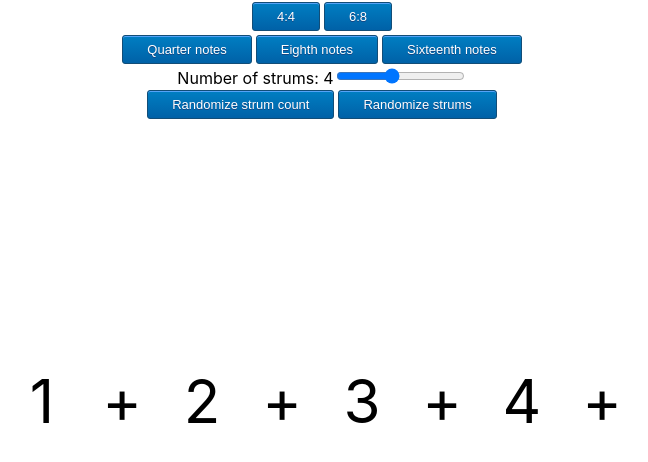
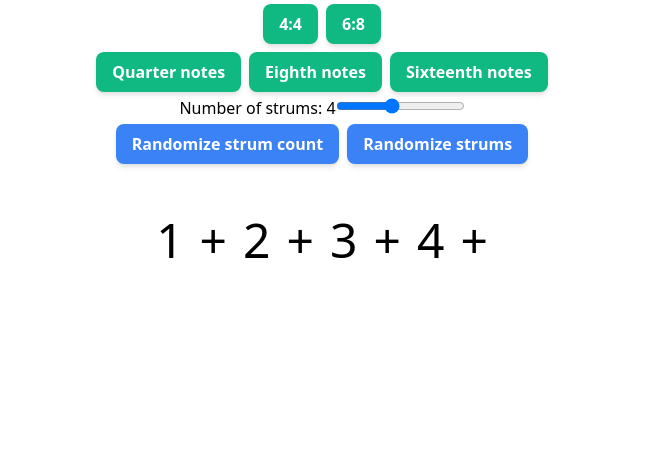
Before and after one commit to elhu/beat-patterns, a React (Create React App) app: page / in a window 1280 px wide. Shown: the top 462 px of the page, without its empty margins (318-966 px from the left). Built offline with nearby package versions, Linux system fonts and the light colour scheme.

Commit message:
Introduce tailwind CSS

```diff
--- /dev/null
+++ b/craco.config.js
@@ -0,0 +1,7 @@
+module.exports = {
+  style: {
+    postcss: {
+      plugins: [require("tailwindcss"), require("autoprefixer")],
+    },
+  },
+};
--- a/public/index.html
+++ b/public/index.html
@@ -24,9 +24,9 @@
       work correctly both with client-side routing and a non-root public URL.
       Learn how to configure a non-root public URL by running `npm run build`.
     -->
-    <title>React App</title>
+    <title>Strumming patterns generator</title>
   </head>
-  <body>
+  <body class="h-screen font-sans">
     <noscript>You need to enable JavaScript to run this app.</noscript>
     <div id="root"></div>
     <!--
--- a/src/App.css
+++ /dev/null
@@ -1,38 +0,0 @@
-.App {
-  text-align: center;
-}
-
-.App-logo {
-  height: 40vmin;
-  pointer-events: none;
-}
-
-@media (prefers-reduced-motion: no-preference) {
-  .App-logo {
-    animation: App-logo-spin infinite 20s linear;
-  }
-}
-
-.App-header {
-  background-color: #282c34;
-  min-height: 100vh;
-  display: flex;
-  flex-direction: column;
-  align-items: center;
-  justify-content: center;
-  font-size: calc(10px + 2vmin);
-  color: white;
-}
-
-.App-link {
-  color: #61dafb;
-}
-
-@keyframes App-logo-spin {
-  from {
-    transform: rotate(0deg);
-  }
-  to {
-    transform: rotate(360deg);
-  }
-}
--- a/src/App.tsx
+++ b/src/App.tsx
@@ -1,6 +1,5 @@
 import React from "react";
 import Beats, { Subdivisions } from "./Beats";
-import "./App.css";
 
 function App() {
   const [beatCount, setBeats] = React.useState(4);
@@ -17,20 +16,22 @@ function App() {
   };
 
   return (
-    <div className="App">
-      <button onClick={switchSignature(4)}>4:4</button>
-      <button onClick={switchSignature(6)}>6:8</button>
-      <br />
-      <button onClick={switchSubdivision(Subdivisions.Quarter)}>
+    <div className="container h-full">
+      <div className="flex justify-center items-center">
+        <button className="m-1 py-2 px-4 font-semibold rounded-lg shadow-md text-white bg-green-500 hover:bg-green-700" onClick={switchSignature(4)}>4:4</button>
+        <button className="m-1 py-2 px-4 font-semibold rounded-lg shadow-md text-white bg-green-500 hover:bg-green-700" onClick={switchSignature(6)}>6:8</button>
+      </div>
+      <div className="flex justify-center items-center">
+        <button className="m-1 py-2 px-4 font-semibold rounded-lg shadow-md text-white bg-green-500 hover:bg-green-700" onClick={switchSubdivision(Subdivisions.Quarter)}>
           Quarter notes
         </button>
-      <button onClick={switchSubdivision(Subdivisions.Eighth)}>
+        <button className="m-1 py-2 px-4 font-semibold rounded-lg shadow-md text-white bg-green-500 hover:bg-green-700" onClick={switchSubdivision(Subdivisions.Eighth)}>
           Eighth notes
         </button>
-      <button onClick={switchSubdivision(Subdivisions.Sixteenth)}>
+        <button className="m-1 py-2 px-4 font-semibold rounded-lg shadow-md text-white bg-green-500 hover:bg-green-700" onClick={switchSubdivision(Subdivisions.Sixteenth)}>
           Sixteenth notes
         </button>
-
+      </div>
         <Beats beatCount={beatCount} subdivision={subdivision} />
     </div>
   );
--- a/src/Beat.css
+++ /dev/null
@@ -1,21 +0,0 @@
-.beat {
-  box-sizing: border-box;
-  display: inline-block;
-  font-size: 7.5vmin;
-  width: 10vmin;
-  height: 10vmin;
-  line-height: 10vmin;
-  margin: 0 auto;
-  text-align: center;
-  cursor: pointer;
-}
-
-.beats {
-  padding-top: 30vh;
-}
-
-.selected {
-  font-weight: bold;
-  border: 3px solid black;
-  border-radius: 50%;
-}
--- a/src/Beat.tsx
+++ b/src/Beat.tsx
@@ -1,5 +1,4 @@
 import React from 'react';
-import "./Beat.css";
 
 interface IProps {
   selected?: boolean,
@@ -9,7 +8,7 @@ interface IProps {
 
 function Beat(props: IProps) {
   return (
-    <div className={`beat ${props.selected ? "selected" : ""}`} onClick={props.onClick} >
+    <div className={`beat p-2 text-5xl ${props.selected ? "selected" : ""}`} onClick={props.onClick} >
       {props.value}
     </div>
   );
--- a/src/Beats.tsx
+++ b/src/Beats.tsx
@@ -1,6 +1,5 @@
 import React from 'react';
 import Beat from './Beat';
-import "./Beats.css";
 
 interface IProps {
   beatCount: number,
@@ -106,14 +105,17 @@ function Beats(props: IProps) {
 
   return (
     <div>
-      <label>Number of strums: {strumCount}
-        <input type="range" min="1" max={beats.length} value={strumCount} name="strum-count" onChange={handleStrumCountChange} />
-      </label>
-      <br />
-      <button onClick={randomizeStrumCount}>Randomize strum count</button>
-      <button onClick={randomizeStrums}>Randomize strums</button>
-      <div className="beats">
-        <div>
+      <div className="flex justify-center items-center">
+        <label>Number of strums: {strumCount}
+          <input type="range" min="1" max={beats.length} value={strumCount} name="strum-count" onChange={handleStrumCountChange} />
+        </label>
+      </div>
+      <div className="flex justify-center items-center">
+        <button className="m-1 py-2 px-4 font-semibold rounded-lg shadow-md text-white bg-blue-500 hover:bg-blue-700" onClick={randomizeStrumCount}>Randomize strum count</button>
+        <button className="m-1 py-2 px-4 font-semibold rounded-lg shadow-md text-white bg-blue-500 hover:bg-blue-700" onClick={randomizeStrums}>Randomize strums</button>
+      </div>
+      <div className="beats pt-10">
+        <div className="flex justify-center items-center">
           {beats.map((b, idx) => (
             <Beat selected={beatSelection[idx]} value={b} key={idx} onClick={onBeatClick(idx)} />
           ))}
--- a/src/index.css
+++ b/src/index.css
@@ -1,39 +1,9 @@
-body {
-  margin: 0;
-  font-family: -apple-system, BlinkMacSystemFont, 'Segoe UI', 'Roboto', 'Oxygen',
-    'Ubuntu', 'Cantarell', 'Fira Sans', 'Droid Sans', 'Helvetica Neue',
-    sans-serif;
-  -webkit-font-smoothing: antialiased;
-  -moz-osx-font-smoothing: grayscale;
+@tailwind base;
+@tailwind components;
+@tailwind utilities;
+
+.selected {
+  font-weight: bold;
+  border: 3px solid black;
+  border-radius: 50%;
 }
-
-code {
-  font-family: source-code-pro, Menlo, Monaco, Consolas, 'Courier New',
-    monospace;
-}
-
-button {
-	box-shadow:inset 0px 1px 0px 0px #54a3f7;
-	background:linear-gradient(to bottom, #007dc1 5%, #0061a7 100%);
-	background-color:#007dc1;
-	border-radius:3px;
-	border:1px solid #124d77;
-	display:inline-block;
-	cursor:pointer;
-	color:#ffffff;
-	font-family:Arial;
-	font-size:13px;
-	padding:6px 24px;
-	text-decoration:none;
-  text-shadow:0px 1px 0px #154682;
-  margin: 2px;
-}
-
-button:hover {
-	background:linear-gradient(to bottom, #0061a7 5%, #007dc1 100%);
-	background-color:#0061a7;
-}
-button:active {
-	position:relative;
-	top:1px;
-}
--- /dev/null
+++ b/tailwind.config.js
@@ -0,0 +1,11 @@
+module.exports = {
+  purge: ["./src/**/*.js", "./public/index.html"],
+  darkMode: false, // or 'media' or 'class'
+  theme: {
+    extend: {},
+  },
+  variants: {
+    extend: {},
+  },
+  plugins: [],
+};
```
Also changed, not shown: package.json (+7 -3 lines), src/Beats.css (deleted), 1 other file (tests, documents, lock files or other folders). Lines whose indentation alone changed are shown as unchanged.
